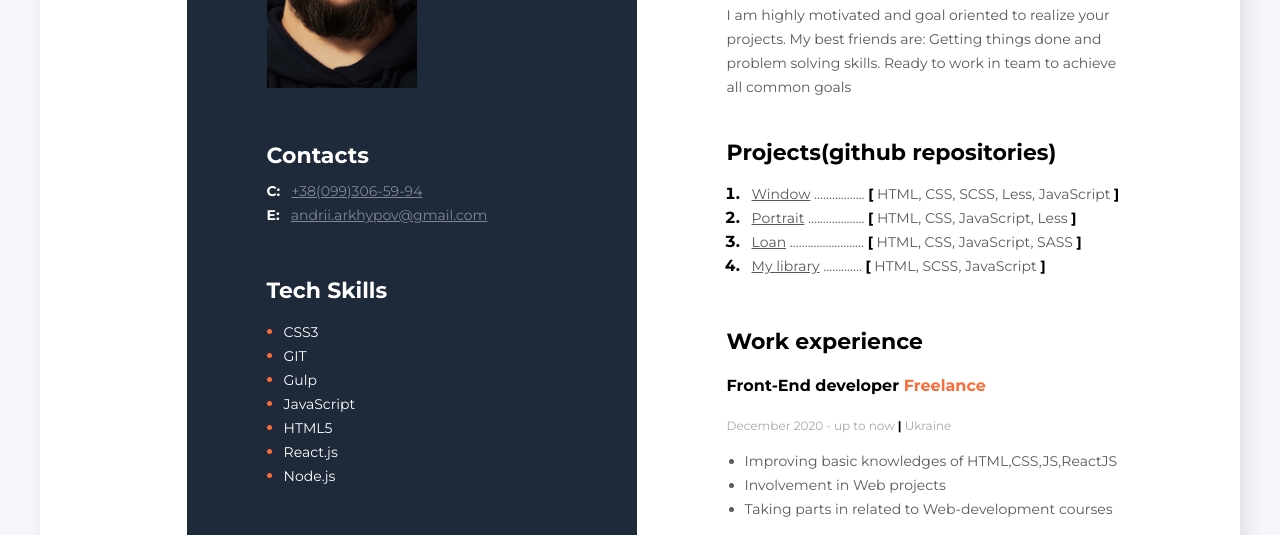
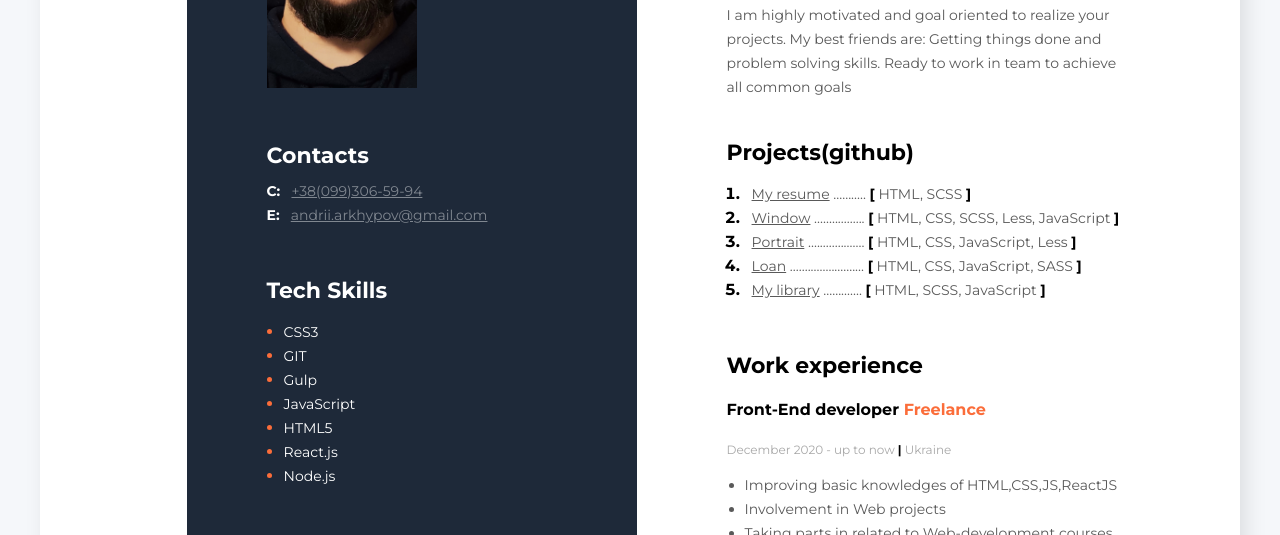
Before and after one commit to Lotpite/my_resume, a plain HTML site: page index.html in a window 1280 px wide. Shown: the part 254-789 px from the top of the page. Drawn offline with Linux system fonts and the light colour scheme.

Commit message:
filled fully

```diff
--- a/index.html
+++ b/index.html
@@ -26,8 +26,17 @@
             </div>
             <!-- My projects -->
             <div class="projects">
-                <h3 class="main-content-title">Projects(github repositories)</h3>
+                <h3 class="main-content-title">Projects(github)</h3>
                 <ol class="projects-list">
+                    <li class="projects-item">
+                        <span class="projects-item-text">
+                            <a href="https://github.com/Lotpite/my_resume"
+                                class="my-projects-link">My resume</a>
+                            ...........
+                            <span class="my-project-item-breacket">[</span> HTML, SCSS <span
+                                class="my-project-item-breacket">]</span>
+                        </span>
+                    </li>
                     <li class="projects-item">
                         <span class="projects-item-text">
                             <a href="https://github.com/Lotpite/project_window"
```
